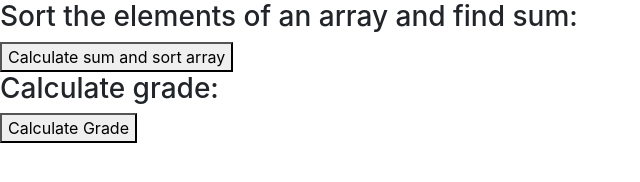
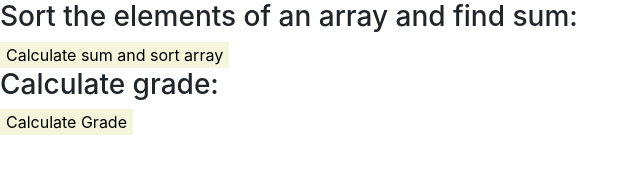
Before and after one commit to aquilinerose/MWA-lab, a plain HTML site: page exp4_practise/gradeandarray.html in a window 1280 px wide. Shown: the whole page, without its empty margins (0-640 px from the left). Drawn offline with nearby package versions, Linux system fonts and the light colour scheme.

Commit message:
added_css

```diff
--- a/exp4_practise/gradeandarray.html
+++ b/exp4_practise/gradeandarray.html
@@ -3,6 +3,7 @@
     <head>
         <title>javaScript</title>
         <meta charset="UTF-8">
+        <link rel="stylesheet" href="styles.css">
         <link rel="stylesheet" href="https://stackpath.bootstrapcdn.com/bootstrap/4.3.1/css/bootstrap.min.css">
         <script>
             function sumsort()
--- /dev/null
+++ b/exp4_practise/styles.css
@@ -0,0 +1,6 @@
+button{
+    background-color: beige;
+    text-align: center;
+    color: black;
+    border: 1px;
+}
```
